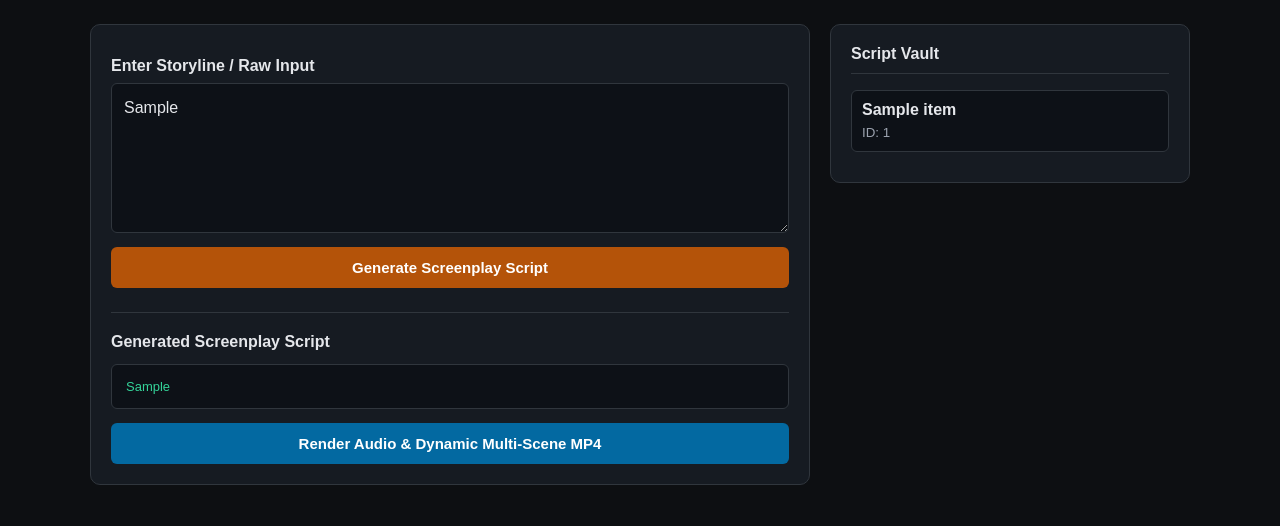
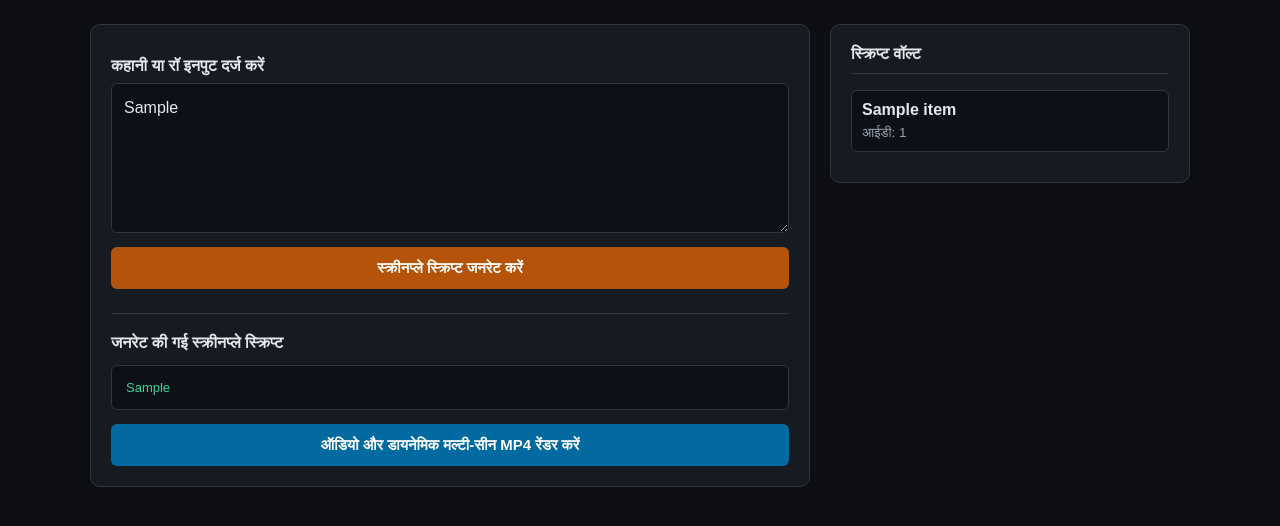
Before and after one commit to badmashromeo0007-design/-, a Python web app: template templates/index.html in a window 1280 px wide. Shown: the part 155-681 px from the top of the page. Run offline with Jinja, Linux system fonts and the light colour scheme; the template is opened without the code that fills it: most values are stand-ins (such as "Sample title", 1, 10 or a date in 2020).

Commit message:
Translate index.html content to Hindi

```diff
--- a/templates/index.html
+++ b/templates/index.html
@@ -168,7 +168,7 @@
         </header>
 
         {% if error_message %}
-        <div class="alert"><strong>Notice:</strong> {{ error_message }}</div>
+        <div class="alert"><strong>सूचना:</strong> {{ error_message }}</div>
         {% endif %}
 
         <div class="grid">
@@ -177,15 +177,15 @@
                     <input type="hidden" name="csrf_token" value="{{ csrf_token }}">
                     <input type="hidden" name="action" value="generate_script">
 
-                    <label for="story_input">Enter Storyline / Raw Input</label>
-                    <textarea id="story_input" name="story_input" placeholder="Type or paste your story here..." required maxlength="10000">{{ story_input }}</textarea>
+                    <label for="story_input">कहानी या रॉ इनपुट दर्ज करें</label>
+                    <textarea id="story_input" name="story_input" placeholder="यहाँ अपनी कहानी टाइप या पेस्ट करें..." required maxlength="10000">{{ story_input }}</textarea>
 
-                    <button type="submit">Generate Screenplay Script</button>
+                    <button type="submit">स्क्रीनप्ले स्क्रिप्ट जनरेट करें</button>
                 </form>
 
                 {% if generated_script %}
                 <div class="script-output">
-                    <label>Generated Screenplay Script</label>
+                    <label>जनरेट की गई स्क्रीनप्ले स्क्रिप्ट</label>
                     <pre>{{ generated_script }}</pre>
 
                     {% if current_script_id %}
@@ -193,7 +193,7 @@
                         <input type="hidden" name="csrf_token" value="{{ csrf_token }}">
                         <input type="hidden" name="action" value="generate_video">
                         <input type="hidden" name="script_id" value="{{ current_script_id }}">
-                        <button type="submit" class="video-button">Render Audio & Dynamic Multi-Scene MP4</button>
+                        <button type="submit" class="video-button">ऑडियो और डायनेमिक मल्टी-सीन MP4 रेंडर करें</button>
                     </form>
                     {% endif %}
                 </div>
@@ -201,27 +201,27 @@
 
                 {% if video_ready and video_filename %}
                 <div class="video-box">
-                    <label>Rendered Video Preview</label>
+                    <label>रेंडर किया गया वीडियो पूर्वावलोकन</label>
                     <video controls preload="metadata">
                         <source src="{{ url_for('serve_video', filename=video_filename) }}" type="video/mp4">
-                        Your browser does not support the video tag.
+                        आपका ब्राउज़र वीडियो टैग का समर्थन नहीं करता है।
                     </video>
-                    <a class="download-link" href="{{ url_for('download_video', filename=video_filename) }}">Download MP4 Video</a>
+                    <a class="download-link" href="{{ url_for('download_video', filename=video_filename) }}">MP4 वीडियो डाउनलोड करें</a>
                 </div>
                 {% endif %}
             </main>
 
             <aside class="card">
-                <h3 style="margin-top: 0; font-size: 16px; border-bottom: 1px solid var(--border); padding-bottom: 10px;">Script Vault</h3>
+                <h3 style="margin-top: 0; font-size: 16px; border-bottom: 1px solid var(--border); padding-bottom: 10px;">स्क्रिप्ट वॉल्ट</h3>
                 {% if saved_scripts %}
                     {% for item in saved_scripts %}
                     <a class="vault-item" href="{{ url_for('load_vault', script_id=item.id) }}">
                         <strong>{{ item.title }}</strong>
-                        <small>ID: {{ item.id }}</small>
+                        <small>आईडी: {{ item.id }}</small>
                     </a>
                     {% endfor %}
                 {% else %}
-                    <p style="font-size: 13px;">No scripts saved yet.</p>
+                    <p style="font-size: 13px;">अभी तक कोई स्क्रिप्ट सहेजी नहीं गई है।</p>
                 {% endif %}
             </aside>
         </div>
```
